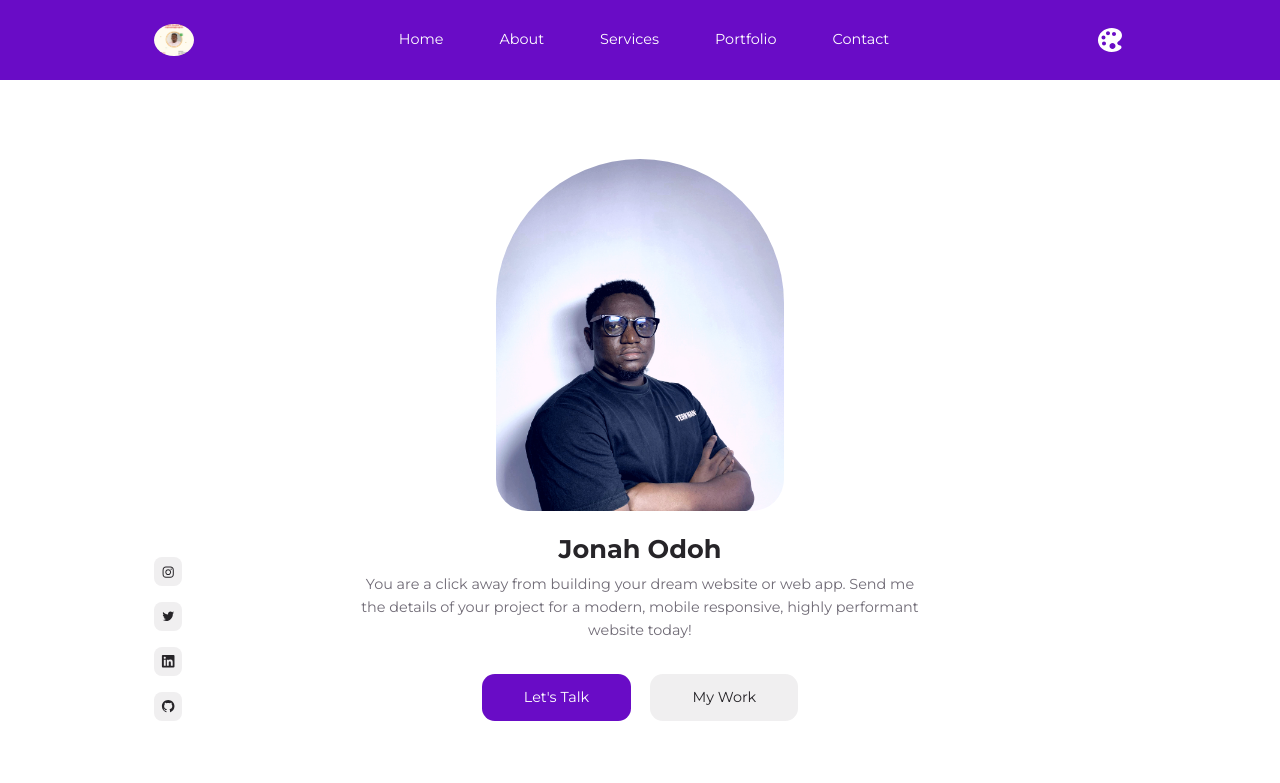
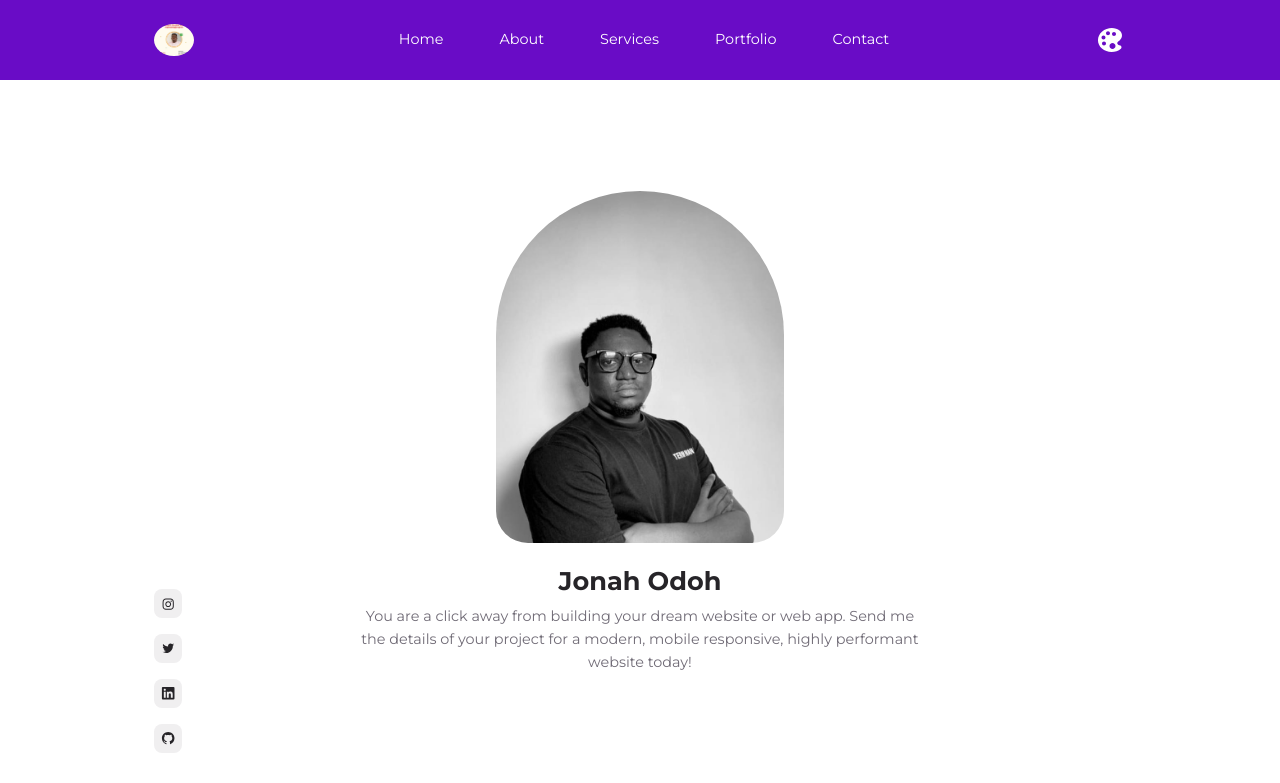
Before and after one commit to omonuj/my-portfolio, a React (Create React App) app: page / in a window 1280 px wide. Shown: the top 783 px of the page. Built offline with nearby package versions, Linux system fonts and the light colour scheme.

Commit message:
updated pictures

```diff
--- a/src/sections/header/Header.jsx
+++ b/src/sections/header/Header.jsx
@@ -1,5 +1,5 @@
 import { useEffect } from 'react'
-import HeaderImage from '../../assets/profile.jpg'
+import HeaderImage from '../../assets/profile2.jpg'
 import data from './data'
 import AOS from 'aos'
 import 'aos/dist/aos.css'
--- a/src/sections/header/header.css
+++ b/src/sections/header/header.css
@@ -1,6 +1,6 @@
 header {
     margin-top: 5rem;
-    height: calc(100vh - 5rem);
+    height: calc(100vh - 1rem);
     display: grid;
     place-items: center;
     background: var(--color-white);
```
Also changed, not shown: src/assets/profile1.jpg (added), src/assets/profile2.jpg (added).
